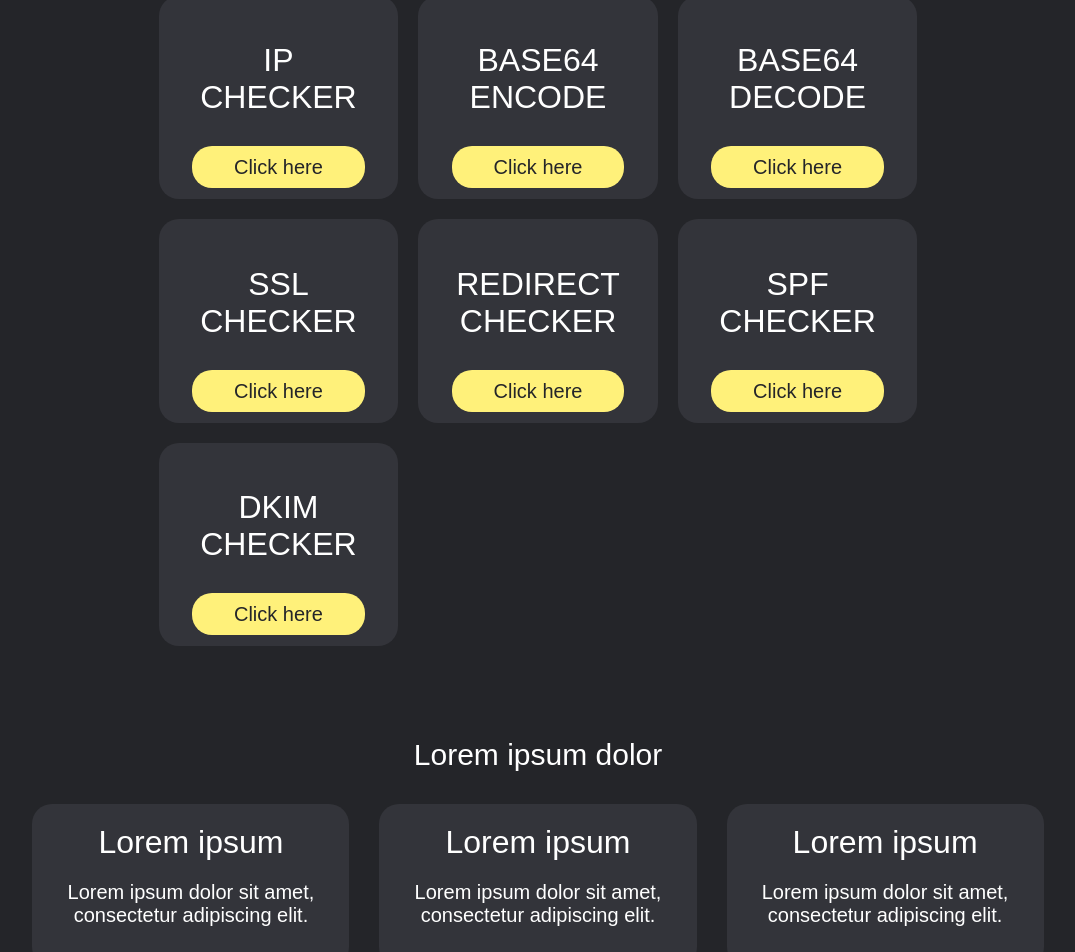
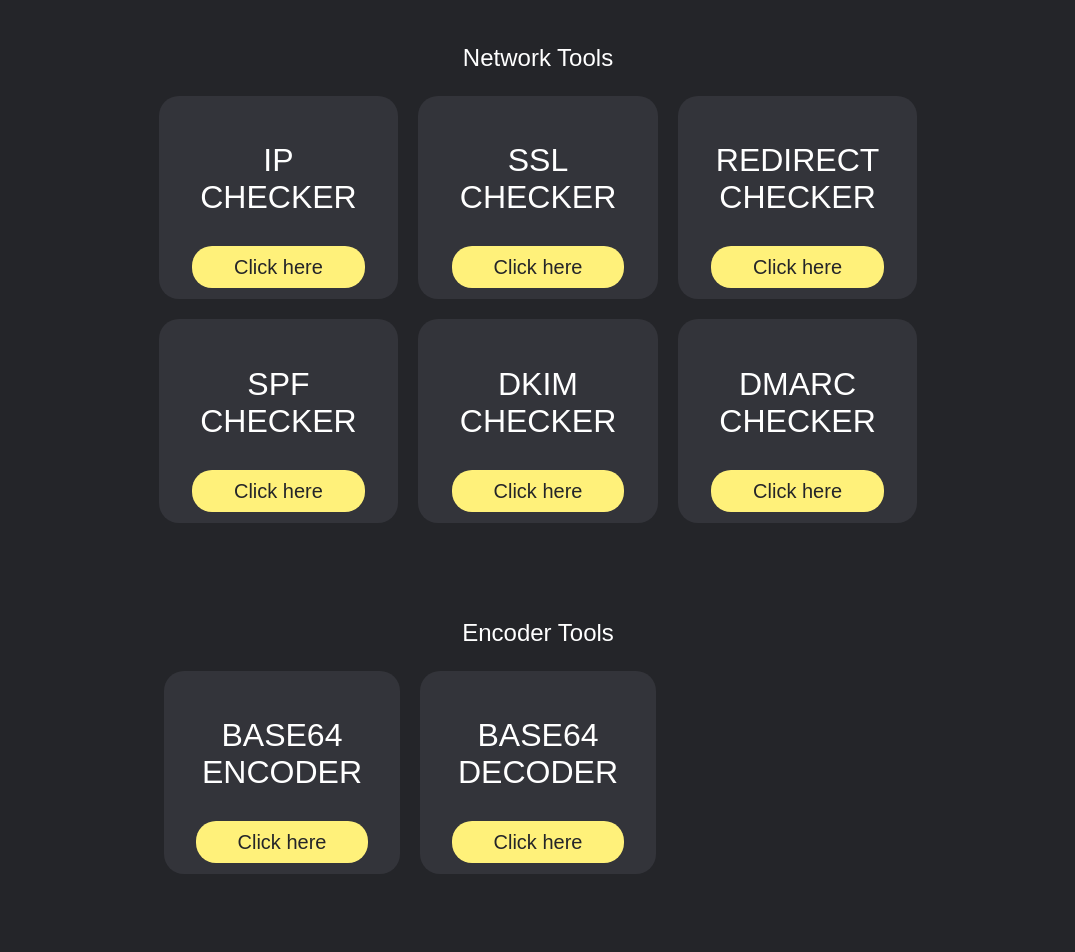
Before and after one commit to haupt-pascal/toolware.dev, a Nuxt app: page / in a window 1280 px wide. Shown: the part 371-1323 px from the top of the page, without its empty margins (102-1177 px from the left). Built offline with nearby package versions, Linux system fonts and the light colour scheme.

Commit message:
changed a few things

```diff
--- a/assets/stylesheet/style.scss
+++ b/assets/stylesheet/style.scss
@@ -25,7 +25,7 @@ a {
 h1 {
   font-size: 64px;
   font-family: "Poppins", sans-serif;
-  width: 75%;
+  width: 60%;
   text-align: center;
   font-weight: 500;
   margin-left: auto;
@@ -55,6 +55,25 @@ span.disclaimer {
   margin-bottom: 24px;
 }
 
+span.category {
+  font-size: 24px;
+  font-family: "Along Sans s2", sans-serif;
+  font-weight: 500;
+  margin-top: 48px;
+  margin-bottom: 24px;
+}
+
+button.rounded-primary {
+  background: $primary;
+  color: $background;
+  padding: 42px;
+  border-radius: 200px;
+  transition: 0.3s;
+  margin-top: 20px;
+  cursor: pointer;
+  border: none;
+}
+
 button {
   font-size: 20px;
   font-family: "Along Sans s2", sans-serif;
@@ -81,7 +100,7 @@ input {
 }
 
 ul {
-  margin: 0; //reset
+  margin: 0;
   padding: 0;
 }
 
@@ -188,6 +207,7 @@ nav ul li:hover > ul {
 .hero {
   width: 80%;
   margin: 0 auto;
+  margin-bottom: 48px;
   display: flex;
   flex-direction: column;
   //justify-content: center;
--- a/layouts/default.vue
+++ b/layouts/default.vue
@@ -4,6 +4,7 @@
   <div class="hero">
     <h1>Lorem ipsum dolor set amet amen.</h1>
 
+    <span class="category"> Network Tools </span>
     <div class="container-row">
       <div class="container">
         <h2>
@@ -11,20 +12,6 @@
           checker
         </h2>
         <a href="/ip-checker">Click here</a>
-      </div>
-      <div class="container">
-        <h2>
-          base64 <br />
-          encode
-        </h2>
-        <a href="base64-encode">Click here</a>
-      </div>
-      <div class="container">
-        <h2>
-          base64 <br />
-          decode
-        </h2>
-        <a href="ssl-checker">Click here</a>
       </div>
       <div class="container">
         <h2>
@@ -54,9 +41,37 @@
         </h2>
         <a href="/dkim-checker">Click here</a>
       </div>
+      <div class="container">
+        <h2>
+          dmarc <br />
+          checker
+        </h2>
+        <a href="/dmarc-checker">Click here</a>
+      </div>
     </div>
   </div>
 
+  <div class="hero">
+    <span class="category"> Encoder Tools </span>
+    <div class="container-row">
+      <div class="container">
+        <h2>
+          base64 <br />
+          encoder
+        </h2>
+        <a href="/base64-encode">Click here</a>
+      </div>
+      <div class="container">
+        <h2>
+          base64 <br />
+          decoder
+        </h2>
+        <a href="/base64-decode">Click here</a>
+      </div>
+    </div>
+  </div>
+
+  <!--
   <div class="features">
     <h2>Lorem ipsum dolor</h2>
 
@@ -75,6 +90,7 @@
       </div>
     </div>
   </div>
+  -->
 
   <Footer />
 </template>
--- a/package.json
+++ b/package.json
@@ -17,6 +17,8 @@
     "vue-router": "^4.2.5"
   },
   "dependencies": {
-    "axios": "^1.6.2"
+    "axios": "^1.6.2",
+    "fast-speedtest-api": "^0.3.2",
+    "speedtest-net": "^2.2.0"
   }
 }
```
Also changed, not shown: 1 other file (tests, documents, lock files or other folders).
